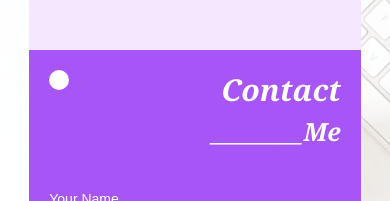
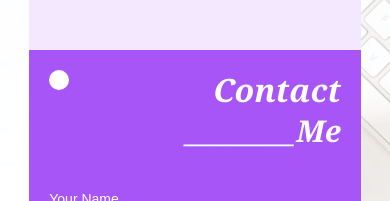
Before and after one commit to ashraful-commits/portfolio, a Next.js app: page /contact in a window 390 px wide. Shown: the part 362-563 px from the top of the page. Built offline with nearby package versions, Linux system fonts and the light colour scheme; a web font is replaced by a local one.

Commit message:
contact form update

```diff
--- a/app/contact/page.tsx
+++ b/app/contact/page.tsx
@@ -63,9 +63,9 @@ const Contact = () => {
             </div>
             <div className="part2 w-[100%] h-[100%] relative flex flex-col rounded-bl-xl lg:rounded-bl-none md:rounded-bl-none rounded-br-xl  md:rounded-tr-xl lg:rounded-tr-xl md:rounded-br-xl  lg:rounded-br-xl justify-between bg-purple-500 dark:bg-gray-900 dark:bg-opacity-80 lg:p-10 md:p-7 p-5">
               <span className="absolute w-5 h-5 rounded-full bg-white"></span>
-              <h1 className="text-right text-[30px] lg:text-[45px] leading-10 text-white md:text-[40px] font-bold font-serif italic">
+              <h1 className="text-right text-[32px] lg:text-[45px] leading-10 text-white md:text-[40px] font-bold font-serif italic">
                 Contact <br />
-                <span className="text-[25px] lg:text-[30px] md:text-[30px]">
+                <span className="text-[30px] lg:text-[32px] md:text-[32px]">
                   {" "}
                   ________Me
                 </span>
```
